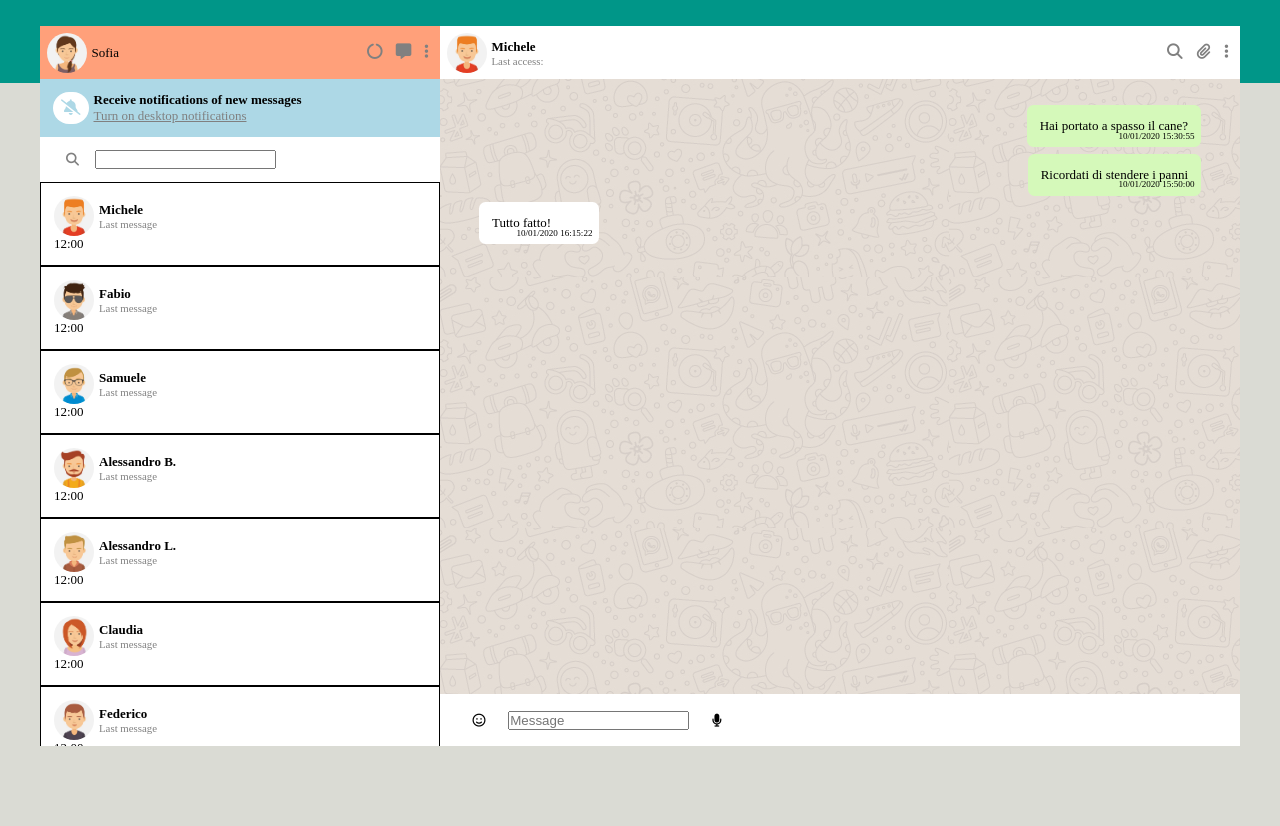
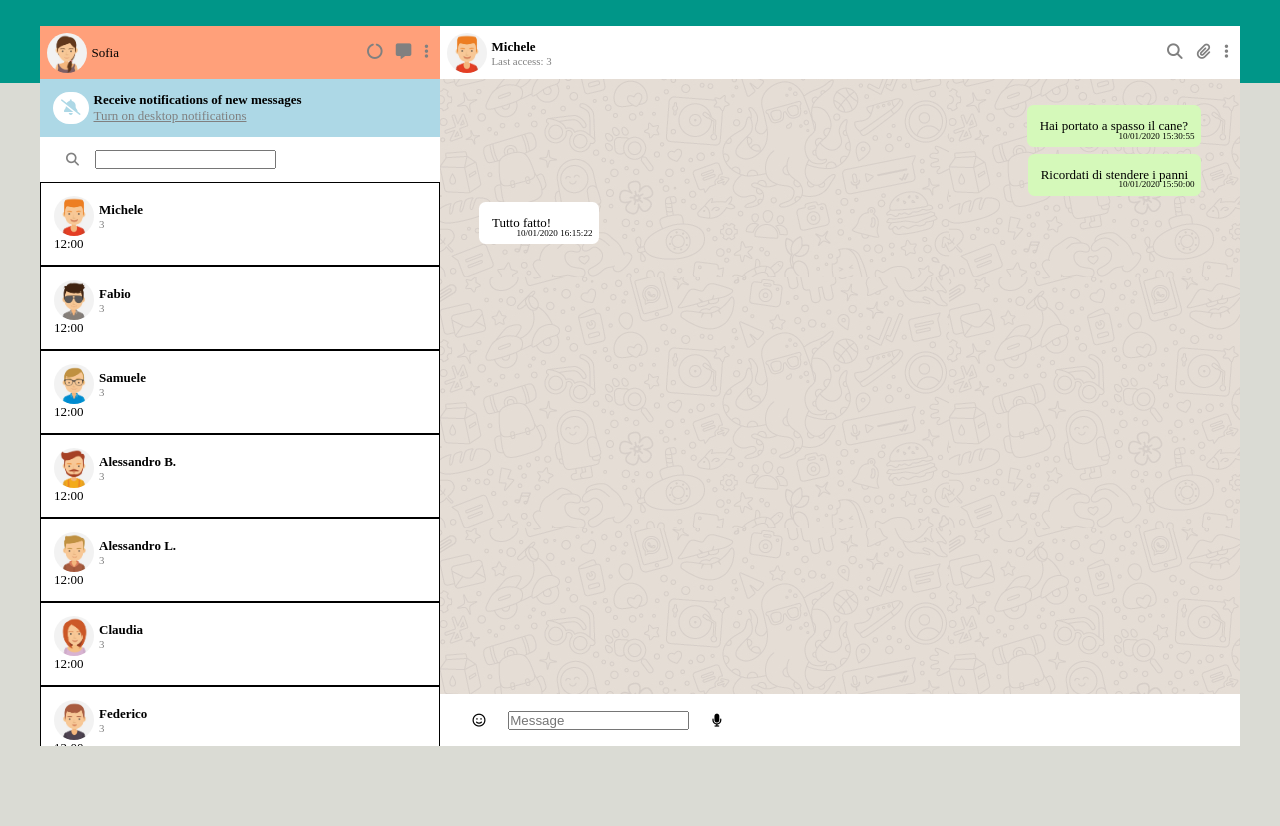
Before and after one commit to LudwigEffort/vue-boolzapp, a plain HTML site: page index.html in a window 1280 px wide. Drawn offline with nearby package versions, Linux system fonts and the light colour scheme.

```diff
--- a/index.html
+++ b/index.html
@@ -52,7 +52,7 @@
                         <img :src="'img/avatar' + eleContact.avatar + '.jpg'" alt="">
                         <div class="contact-text">
                             <h4>{{ eleContact.name }}</h4>
-                            <p>Last message</p>
+                            <p>{{ arrContacts[activeIndex].messages.length }}</p>
                         </div>
                     </div>
                     <div class="time">
@@ -71,7 +71,7 @@
                     :alt="arrContacts[activeIndex].name">
                     <div class="contact-tex">
                         <h4>{{ arrContacts[activeIndex].name }}</h4>
-                        <p>Last access:</p>
+                        <p>Last access: {{ arrContacts[activeIndex].messages.length }}</p>
                     </div>
                 </div>
                 <div class="icons">
```
